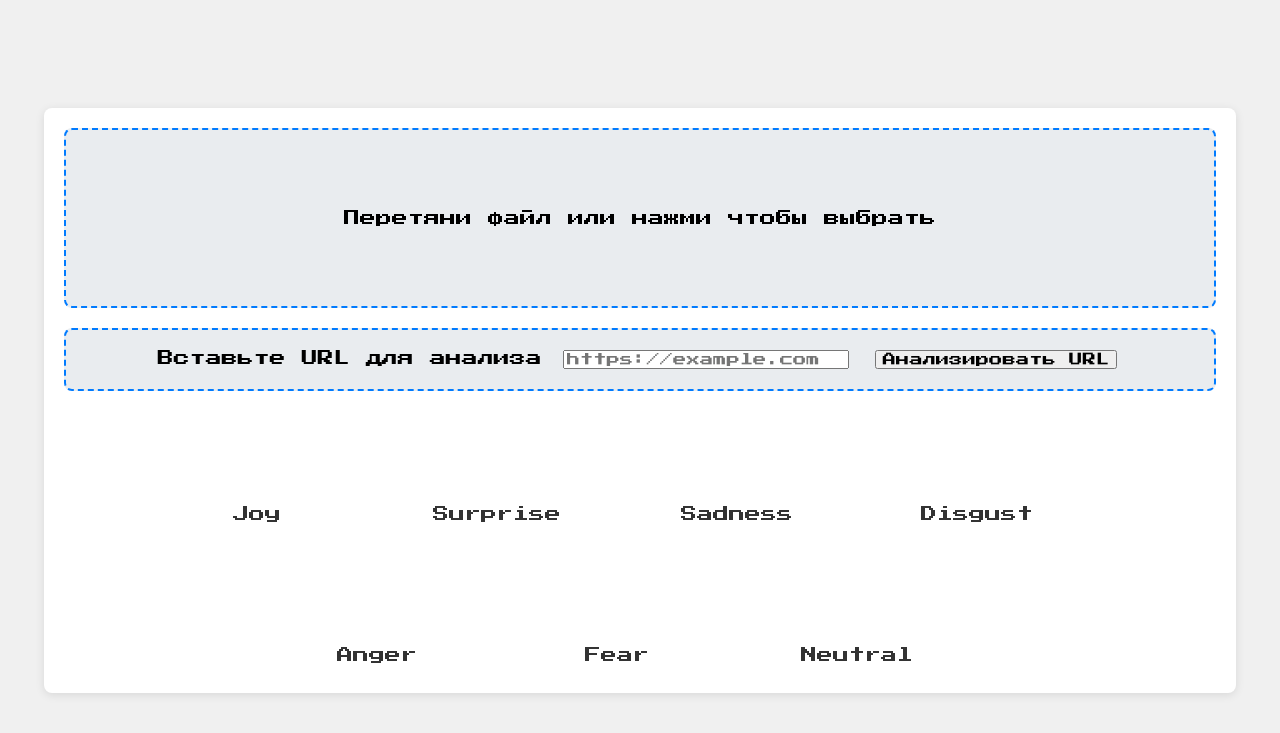
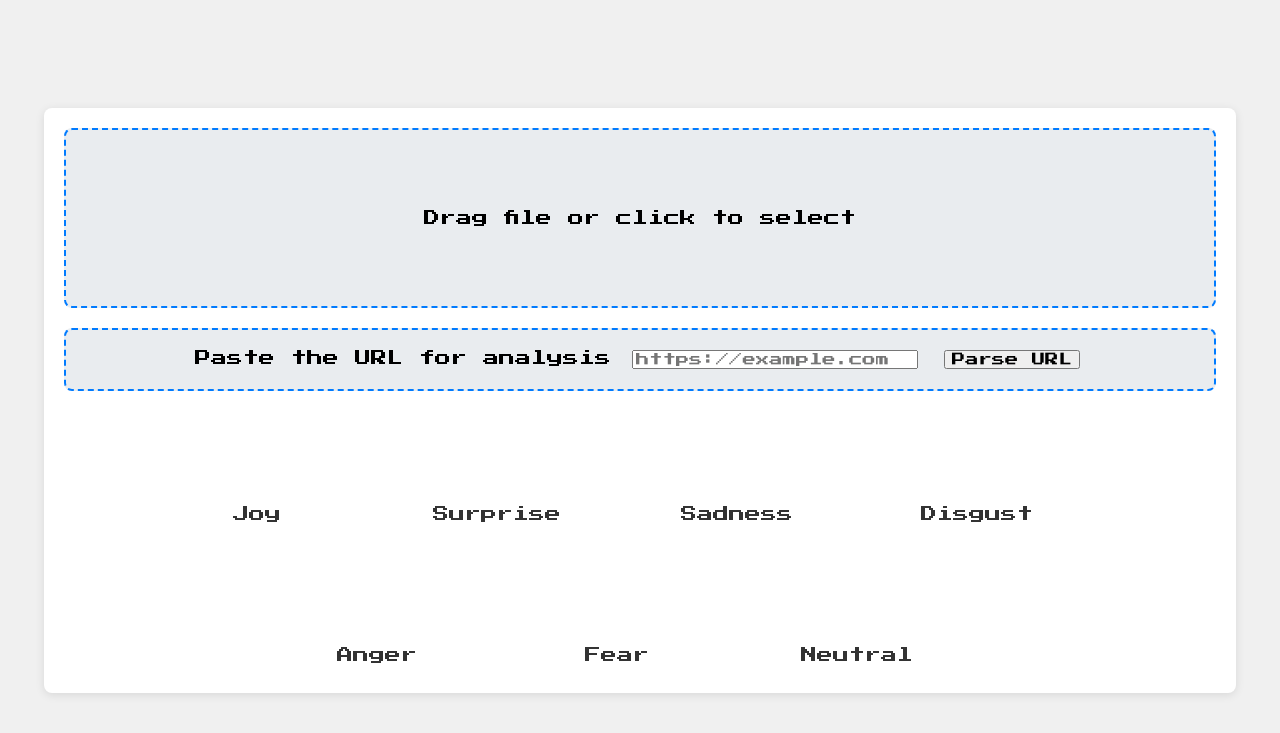
Before and after one commit to 01cheese/Emotions-text-url, a Flask app: page / in a window 1280 px wide. Shown: the top 733 px of the page. Run offline with Flask 3, Linux system fonts and the light colour scheme.

Commit message:
Update index.html

```diff
--- a/templates/index.html
+++ b/templates/index.html
@@ -9,15 +9,15 @@
 <body>
     <div class="container">
         <div class="upload-section" id="upload-section">
-            <label for="file-upload">Перетяни файл или нажми чтобы выбрать</label>
+            <label for="file-upload">Drag file or click to select</label>
             <input id="file-upload" type="file" />
         </div>
         <div class="url-section">
-            <label for="url-input">Вставьте URL для анализа</label>
+            <label for="url-input">Paste the URL for analysis</label>
             <input id="url-input" type="text" placeholder="https://example.com" />
-            <button id="analyze-url-btn">Анализировать URL</button>
+            <button id="analyze-url-btn">Parse URL</button>
         </div>
-        <div id="loading" class="loading">Загрузка...</div>
+        <div id="loading" class="loading">Loading...</div>
         <div id="notification" class="notification"></div>
         <div id="file-name" class="file-name"></div>
         <div class="chart-container">
```
